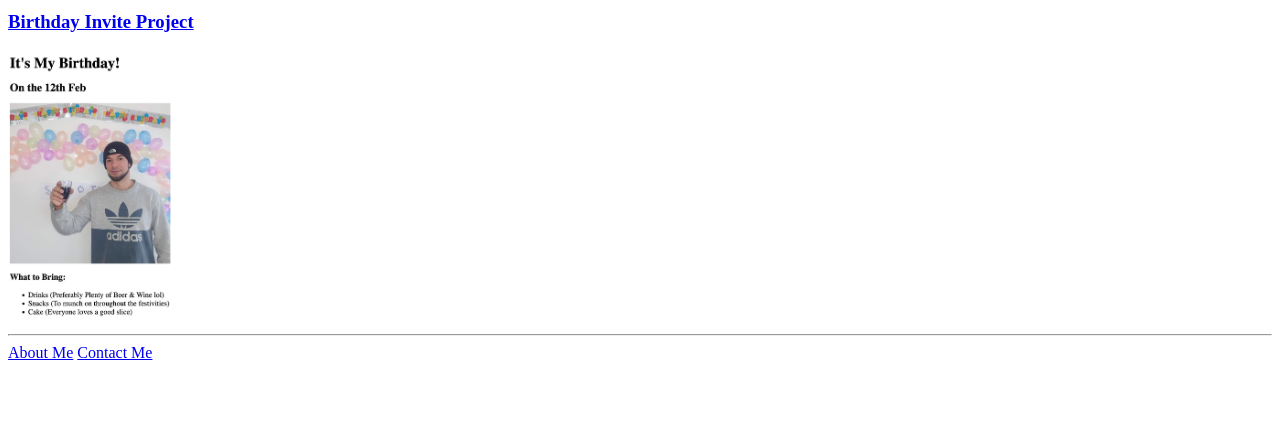
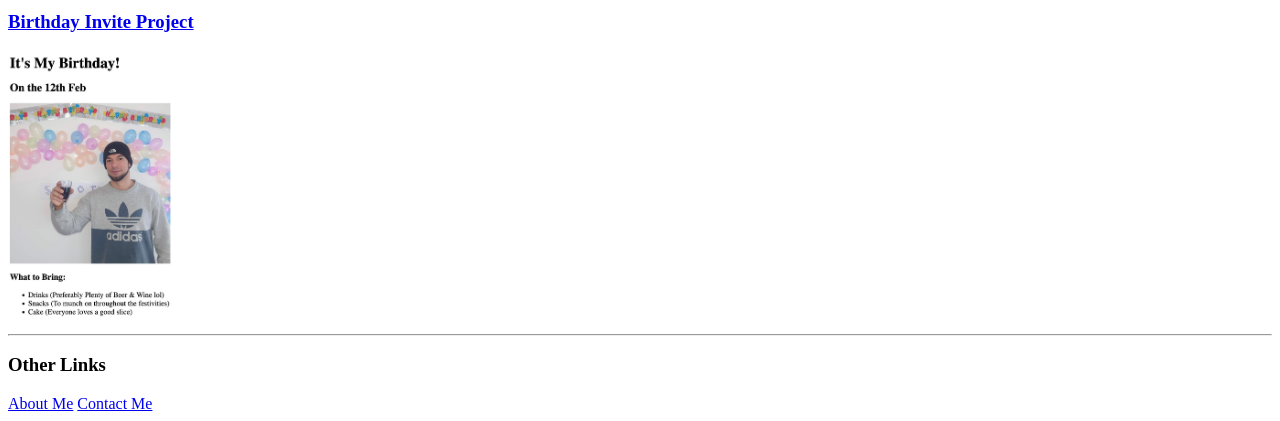
Before and after one commit to ScottLG90/html-portfolio, a plain HTML site: page index.html in a window 1280 px wide. Shown: the part 410-831 px from the top of the page. Before the commit the page ends 800 px from the top, so only its background shows below. Drawn offline with Linux system fonts and the light colour scheme.

Commit message:
Update index.html
Just added a heading for the about me and contact me links labeled Other Links

```diff
--- a/index.html
+++ b/index.html
@@ -15,6 +15,7 @@
         <h3><a href="./public/birthday-invite.html">Birthday Invite Project</a></h3>
         <img src="./assets/images/My Birthday Invite Screenshot.png" height="270" alt="Birthday Invite Project Preview"/>
         <hr />
+        <h3>Other Links</h3>
         <a href="./public/about.html">About Me</a>
         <a href="./public/contact.html">Contact Me</a>
     </body>
```
